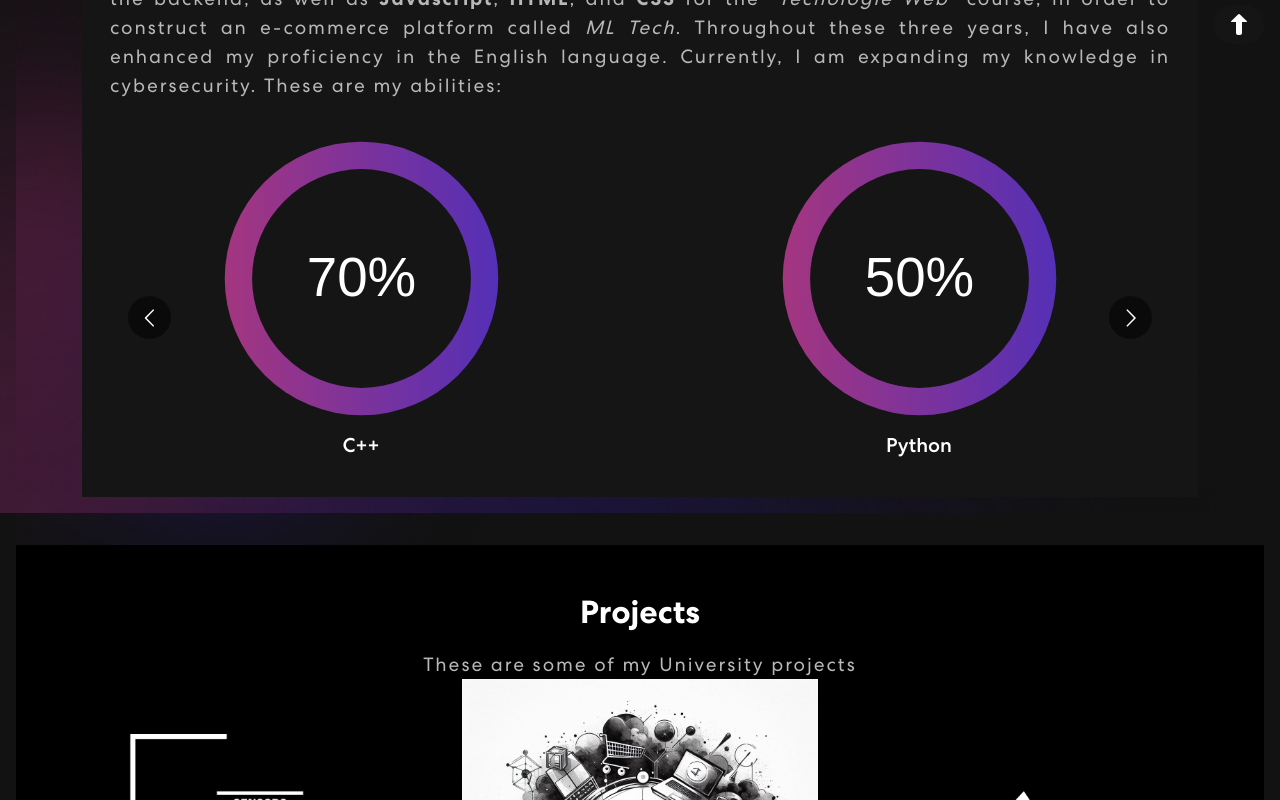
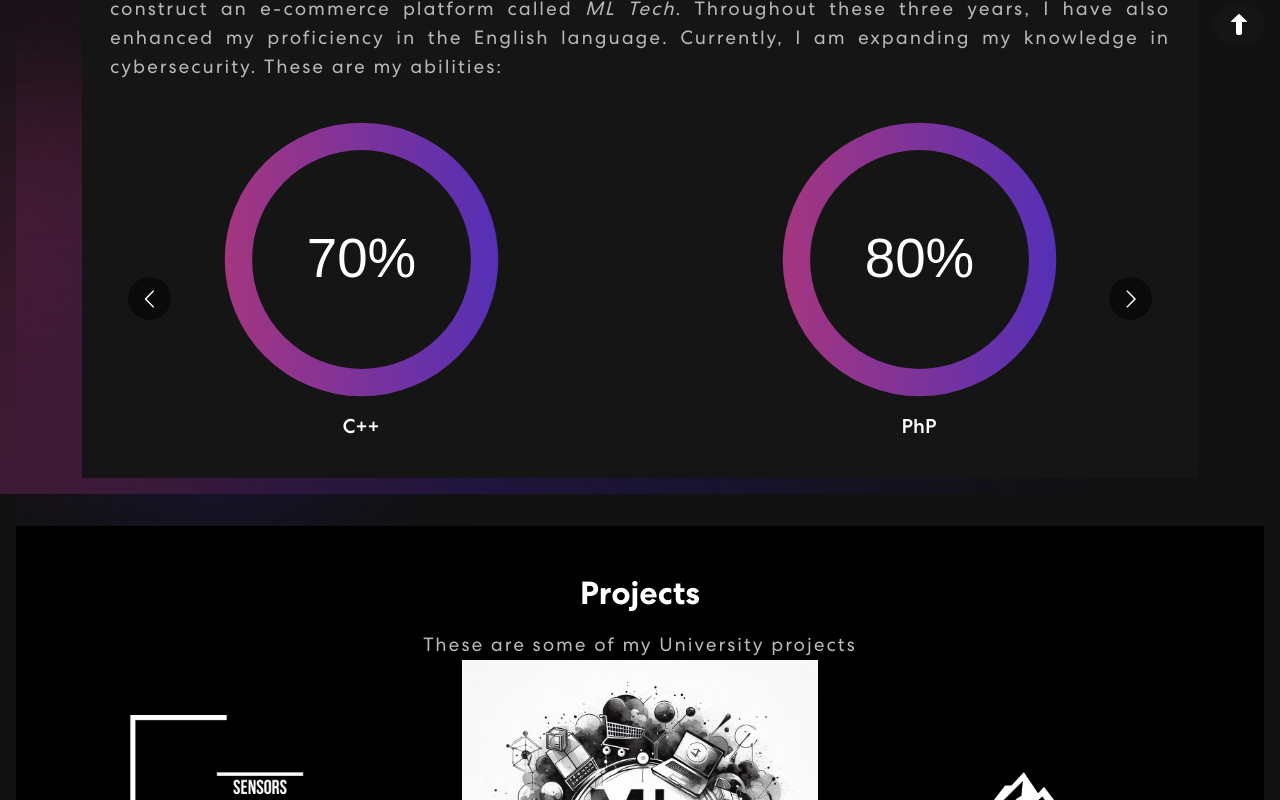
Before and after one commit to tiozzom4tteo/Portfolio, a React (Create React App) app: page / in a window 1280 px wide. Shown: the part 740-1540 px from the top of the page. Built offline with nearby package versions, Linux system fonts and the light colour scheme.

Commit message:
change skills position + fix banner

```diff
--- a/src/components/Banner.js
+++ b/src/components/Banner.js
@@ -67,7 +67,7 @@ export const Banner = () => {
               {({ isVisible }) => (
                 <div>
                   <h1>
-                    {`Hi there! I'm Matteo, a\n`} <span>{text}</span>
+                    {`Hi there! I'm Matteo, \n`} <br></br> a <span>{text}</span>
                   </h1>
                   <p>
                     As a <b>Computer Science</b> student in my third year at the
--- a/src/components/Skills.js
+++ b/src/components/Skills.js
@@ -9,11 +9,11 @@ import colorSharp from "../assets/img/color-sharp.png";
 
 const skills = [
   { image: seventy, name: "C++" },
-  { image: fifty, name: "Python" },
   { image: eighty, name: "PhP" },
+  { image: eighty, name: "English" },
   { image: sixty, name: "Javascript" },
   { image: seventy, name: "Qt" },
-  { image: seventy, name: "English" },
+  { image: fifty, name: "Python" },
 ];
 
 export const Skills = () => {
```
